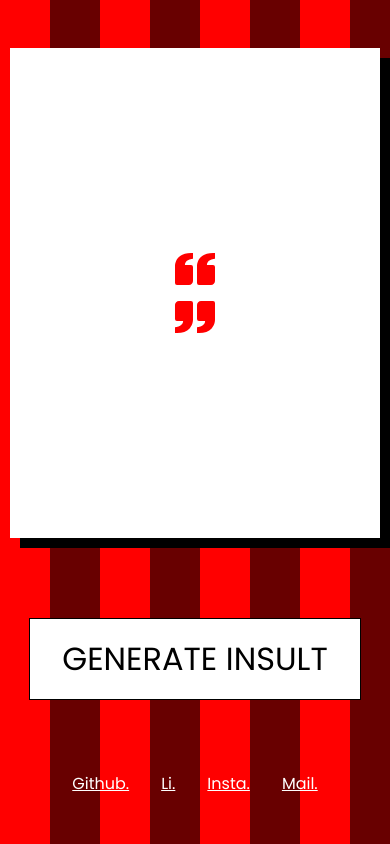
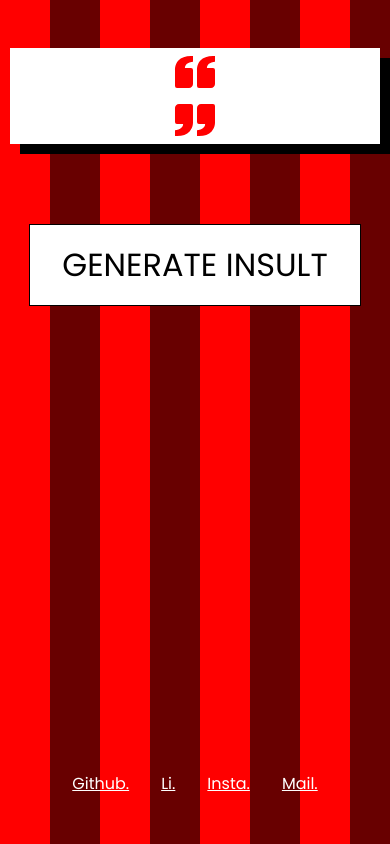
Before and after one commit to aviralale/random-insult-generator, a React (Create React App) app: page / in a window 390 px wide. Built offline with nearby package versions, Linux system fonts and the light colour scheme.

Commit message:
responsive

```diff
--- a/src/App.css
+++ b/src/App.css
@@ -8,6 +8,10 @@
   color: black;
   font-family: 'Poppins', sans-serif;
 }
+body{
+  background: repeating-linear-gradient(to right, red, red 50px, rgb(104, 0, 0) 50px, rgb(104, 0, 0) 100px);
+  background-size: 150% 150%;
+}
 .App {
   width: 100vw;
   height: 100vh;
@@ -17,12 +21,10 @@
   align-items: center;
   justify-content: space-between;
   text-align: center;
-  background: repeating-linear-gradient(to right, red, red 50px, rgb(104, 0, 0) 50px, rgb(104, 0, 0) 100px);
-    background-size: 150% 150%;
+
 }
 .quote-container {
   background: white;
-  height: 490px;
   width: 95vw;
   box-shadow: 10px 10px rgb(0, 0, 0);
   display: flex;
@@ -31,10 +33,9 @@
   align-items: center;
 }
 .quote {
-  height: 300px;
   text-transform: uppercase;
   transition: all 0.2s ease;
-  font-size: 5rem;
+  font-size: 3em;
 }
 .quote:hover {
   color: red;
```
